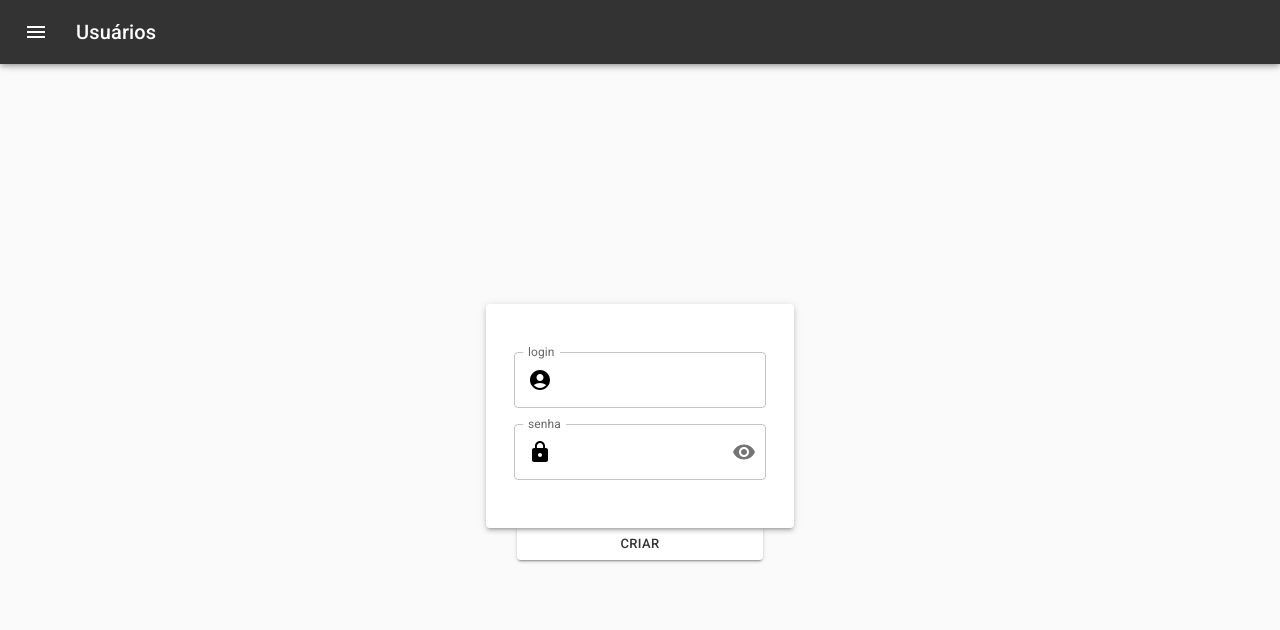
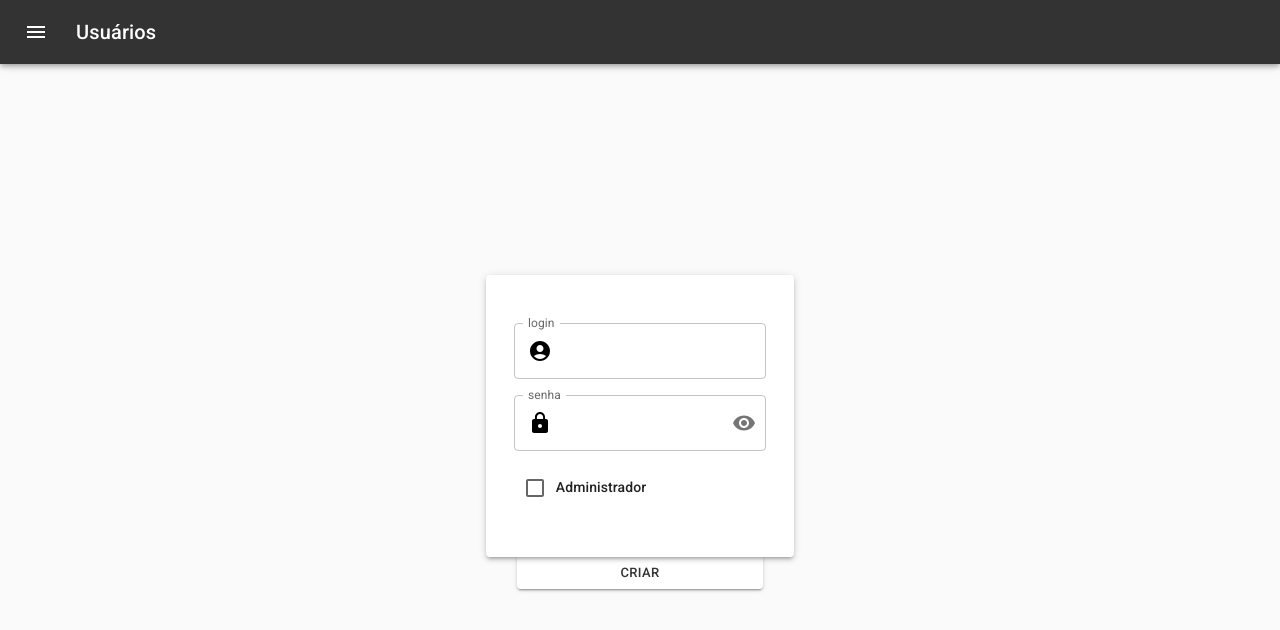
Before and after one commit to mugarate12/web-scraping-frontend, a Next.js app: page /users/create in a window 1280 px wide. Shown: the top 630 px of the page. Built offline with nearby package versions, Linux system fonts and the light colour scheme; no server answers.

Commit message:
refactor!: user admin acess in creation user

```diff
--- a/hooks/useUsersOperations.ts
+++ b/hooks/useUsersOperations.ts
@@ -3,13 +3,14 @@ import { useAuthUserContext } from './../context/authUserContext'
 import api from './../config/axios'
 
 export default function useUsersOperations() {
-  async function createUser(login: string, password: string) {
+  async function createUser(login: string, password: string, isAdmin: boolean) {
     const token = localStorage.getItem('userToken')
 
     if (!!login && !!password) {
       return api.post('/users', {
         login,
-        password
+        password,
+        isAdmin
       }, {
         headers: {
           'Authorization': `Bearer ${token}`
@@ -19,6 +20,15 @@ export default function useUsersOperations() {
           return true
         })
         .catch(error => {
+          if (error.response) {
+            if (error.response.status === 401) {
+              alert('você não tem autorização pra realizar essa operação')
+
+              return false
+            }
+          }
+
+
           alert('não foi possível criar usuário, por favor, tente novamente')
           console.log(error)
           return false
--- a/pages/users/create.tsx
+++ b/pages/users/create.tsx
@@ -10,12 +10,14 @@ import {
   Autocomplete,
   Button,
   Box,
+  Checkbox,
   Paper,
   InputAdornment,
   IconButton,
   Select,
   MenuItem,
-  TextField
+  TextField,
+  Typography
 } from '@material-ui/core'
 
 import {
@@ -46,9 +48,10 @@ const CreateUser: NextPage = () => {
   const [ login, setLogin ] = useState<string>('')
   const [ password, setPassword ] = useState<string>('')
   const [ showPassword, setShowPassword ] = useState<boolean>(false)
+  const [ isAdmin, setIsAdmin ] = useState<boolean>(false)
 
   async function handleCreate() {
-    const result = await usersOperations.createUser(login, password)
+    const result = await usersOperations.createUser(login, password, isAdmin)
 
     if (result) {
       alert('usuário criado com sucesso!')
@@ -60,7 +63,7 @@ const CreateUser: NextPage = () => {
   return (
     <>
       <Head>
-        <title>Criar serviço</title>
+        <title>Criar Usuário</title>
       </Head>
 
       <main className={styles.container}>
@@ -138,6 +141,27 @@ const CreateUser: NextPage = () => {
                 onChange={(event) => setPassword(event.target.value)}
               />
 
+              <Box
+                component='div'
+                sx={{
+                  display: 'flex',
+                  flexDirection: 'row',
+                  alignItems: 'center'
+                }}
+              >
+                <Checkbox
+                  checked={isAdmin}
+                  onChange={(event) => setIsAdmin(event.target.checked)}
+                  inputProps={{ 'aria-label': 'controlled' }}
+                />
+
+                <Typography
+                  variant='subtitle2'
+                  component='p'
+                >
+                  Administrador
+                </Typography>
+              </Box>
             </Box>
           </Paper>
 
```
